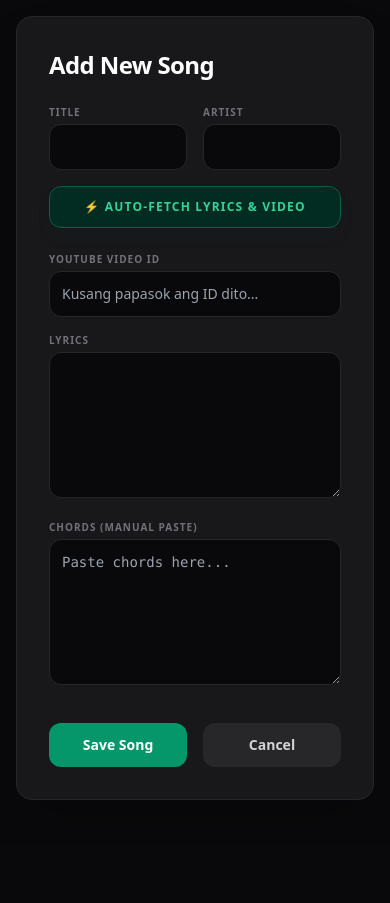
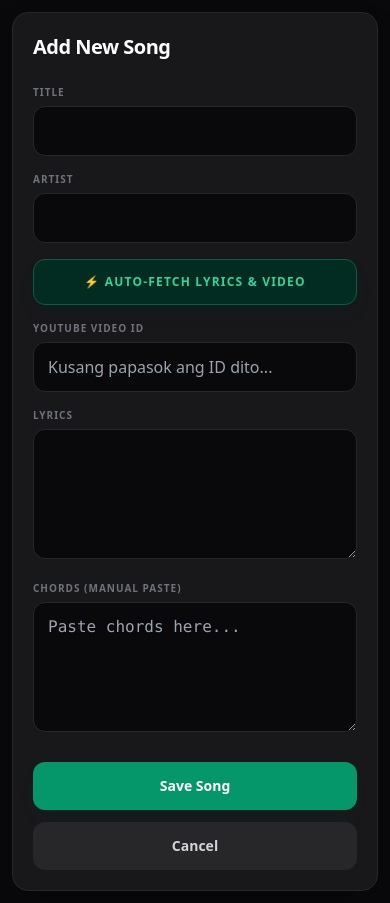
Before and after one commit to TobiasMabb/Synco-App, a Django app: page /songs/add/ in a window 390 px wide. Before the commit the page ends 800 px from the top, so only its background shows below. Run offline with Django 5.2, Linux system fonts and the light colour scheme; some libraries are stand-ins or nearby versions.

Commit message:
Design: Made add song page fully mobile responsive

```diff
--- a/templates/songs/add_song.html
+++ b/templates/songs/add_song.html
@@ -2,6 +2,7 @@
 <html lang="en">
 <head>
     <meta charset="UTF-8">
+    <meta name="viewport" content="width=device-width, initial-scale=1.0">
     <title>Add New Song | SYNCO</title>
     <script src="https://cdn.tailwindcss.com"></script>
     <style>
@@ -10,48 +11,68 @@
         ::-webkit-scrollbar-track { background: transparent; }
         ::-webkit-scrollbar-thumb { background: #27272a; border-radius: 9999px; }
         ::-webkit-scrollbar-thumb:hover { background: #3f3f46; }
+
+        /* Pinipigilan ang iOS/Android auto-zoom kapag nag-tatap sa inputs */
+        @media screen and (max-width: 767px) {
+            input, textarea { font-size: 16px !important; }
+        }
     </style>
 </head>
-<body class="bg-zinc-950 text-zinc-100 p-4 md:p-8">
-    <div class="max-w-2xl mx-auto bg-zinc-900 border border-zinc-800 p-8 rounded-2xl shadow-2xl">
-        <h2 class="text-2xl font-black text-white mb-6 tracking-tight">Add New Song</h2>
+<body class="bg-zinc-950 text-zinc-100 p-3 sm:p-6 md:p-10 min-h-screen flex items-center justify-center">
 
-        <form method="POST">
+    <div class="w-full max-w-2xl bg-zinc-900 border border-zinc-800 p-5 sm:p-6 md:p-8 rounded-2xl shadow-2xl">
+        <h2 class="text-xl sm:text-2xl font-black text-white mb-6 tracking-tight">Add New Song</h2>
+
+        <form method="POST" class="space-y-4">
             {% csrf_token %}
 
-            <div class="grid grid-cols-2 gap-4 mb-4">
+            <div class="grid grid-cols-1 sm:grid-cols-2 gap-4">
                 <div>
-                    <label class="block text-[10px] font-black text-zinc-500 uppercase tracking-widest mb-1">Title</label>
-                    <input type="text" id="title" name="title" required class="w-full bg-zinc-950 border border-zinc-800 rounded-xl p-3 text-sm focus:border-emerald-500 focus:ring-1 focus:ring-emerald-500 outline-none transition">
+                    <label class="block text-[10px] font-black text-zinc-500 uppercase tracking-widest mb-1.5">Title</label>
+                    <input type="text" id="title" name="title" required
+                           class="w-full bg-zinc-950 border border-zinc-800 rounded-xl p-3.5 text-sm focus:border-emerald-500 focus:ring-1 focus:ring-emerald-500 outline-none transition">
                 </div>
                 <div>
-                    <label class="block text-[10px] font-black text-zinc-500 uppercase tracking-widest mb-1">Artist</label>
-                    <input type="text" id="artist" name="artist" required class="w-full bg-zinc-950 border border-zinc-800 rounded-xl p-3 text-sm focus:border-emerald-500 focus:ring-1 focus:ring-emerald-500 outline-none transition">
+                    <label class="block text-[10px] font-black text-zinc-500 uppercase tracking-widest mb-1.5">Artist</label>
+                    <input type="text" id="artist" name="artist" required
+                           class="w-full bg-zinc-950 border border-zinc-800 rounded-xl p-3.5 text-sm focus:border-emerald-500 focus:ring-1 focus:ring-emerald-500 outline-none transition">
                 </div>
             </div>
 
-            <button type="button" id="btn-fetch" onclick="autoFetch()" class="w-full bg-emerald-950 border border-emerald-800 text-emerald-400 py-3 rounded-xl font-black text-xs uppercase tracking-widest hover:border-emerald-500 hover:text-white transition mb-6 shadow-lg shadow-emerald-950/20">
+            <button type="button" id="btn-fetch" onclick="autoFetch()"
+                    class="w-full bg-emerald-950 border border-emerald-800 text-emerald-400 py-3.5 rounded-xl font-black text-xs uppercase tracking-widest hover:border-emerald-500 hover:text-white active:scale-[0.99] transition shadow-lg shadow-emerald-950/20">
                 ⚡ Auto-Fetch Lyrics & Video
             </button>
 
-            <div class="mb-4">
-                <label class="block text-[10px] font-black text-zinc-500 uppercase tracking-widest mb-1">YouTube Video ID</label>
-                <input type="text" id="youtube_id" name="youtube_id" readonly class="w-full bg-zinc-950 border border-zinc-800 rounded-xl p-3 text-sm text-zinc-500 cursor-not-allowed outline-none" placeholder="Kusang papasok ang ID dito...">
+            <div>
+                <label class="block text-[10px] font-black text-zinc-500 uppercase tracking-widest mb-1.5">YouTube Video ID</label>
+                <input type="text" id="youtube_id" name="youtube_id" readonly
+                       class="w-full bg-zinc-950 border border-zinc-800 rounded-xl p-3.5 text-sm text-zinc-500 cursor-not-allowed outline-none"
+                       placeholder="Kusang papasok ang ID dito...">
             </div>
 
-            <div class="mb-4">
-                <label class="block text-[10px] font-black text-zinc-500 uppercase tracking-widest mb-1">Lyrics</label>
-                <textarea id="lyrics" name="lyrics" rows="6" class="w-full bg-zinc-950 border border-zinc-800 rounded-xl p-3 text-sm focus:border-emerald-500 outline-none transition"></textarea>
+            <div>
+                <label class="block text-[10px] font-black text-zinc-500 uppercase tracking-widest mb-1.5">Lyrics</label>
+                <textarea id="lyrics" name="lyrics" rows="5"
+                          class="w-full bg-zinc-950 border border-zinc-800 rounded-xl p-3.5 text-sm focus:border-emerald-500 outline-none transition"></textarea>
             </div>
 
-            <div class="mb-8">
-                <label class="block text-[10px] font-black text-zinc-500 uppercase tracking-widest mb-1">Chords (Manual Paste)</label>
-                <textarea id="chords" name="chords" rows="6" class="w-full bg-zinc-950 border border-zinc-800 rounded-xl p-3 text-sm font-mono focus:border-emerald-500 outline-none transition" placeholder="Paste chords here..."></textarea>
+            <div>
+                <label class="block text-[10px] font-black text-zinc-500 uppercase tracking-widest mb-1.5">Chords (Manual Paste)</label>
+                <textarea id="chords" name="chords" rows="5"
+                          class="w-full bg-zinc-950 border border-zinc-800 rounded-xl p-3.5 text-sm font-mono focus:border-emerald-500 outline-none transition"
+                          placeholder="Paste chords here..."></textarea>
             </div>
 
-            <div class="flex gap-4">
-                <button type="submit" class="w-1/2 bg-emerald-600 hover:bg-emerald-500 text-white py-3 rounded-xl font-bold text-sm transition">Save Song</button>
-                <a href="{% url 'song_list' %}" class="w-1/2 bg-zinc-800 hover:bg-zinc-700 text-zinc-300 py-3 rounded-xl font-bold text-sm text-center transition">Cancel</a>
+            <div class="flex flex-col-reverse sm:flex-row gap-3 pt-2">
+                <a href="{% url 'song_list' %}"
+                   class="w-full sm:w-1/2 bg-zinc-800 hover:bg-zinc-700 text-zinc-300 py-3.5 rounded-xl font-bold text-sm text-center transition">
+                    Cancel
+                </a>
+                <button type="submit"
+                        class="w-full sm:w-1/2 bg-emerald-600 hover:bg-emerald-500 text-white py-3.5 rounded-xl font-bold text-sm transition shadow-lg shadow-emerald-900/10">
+                    Save Song
+                </button>
             </div>
         </form>
     </div>
```
Also changed, not shown: db.sqlite3.
